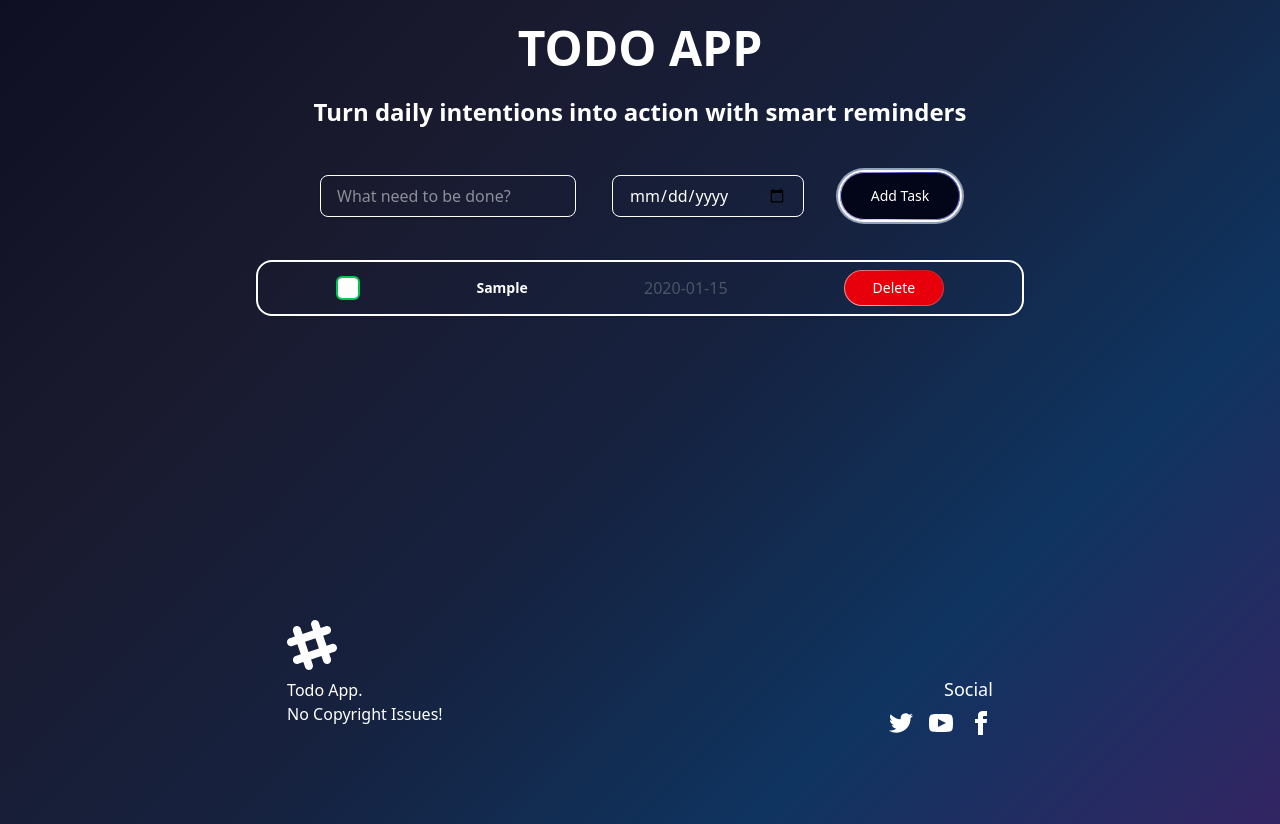
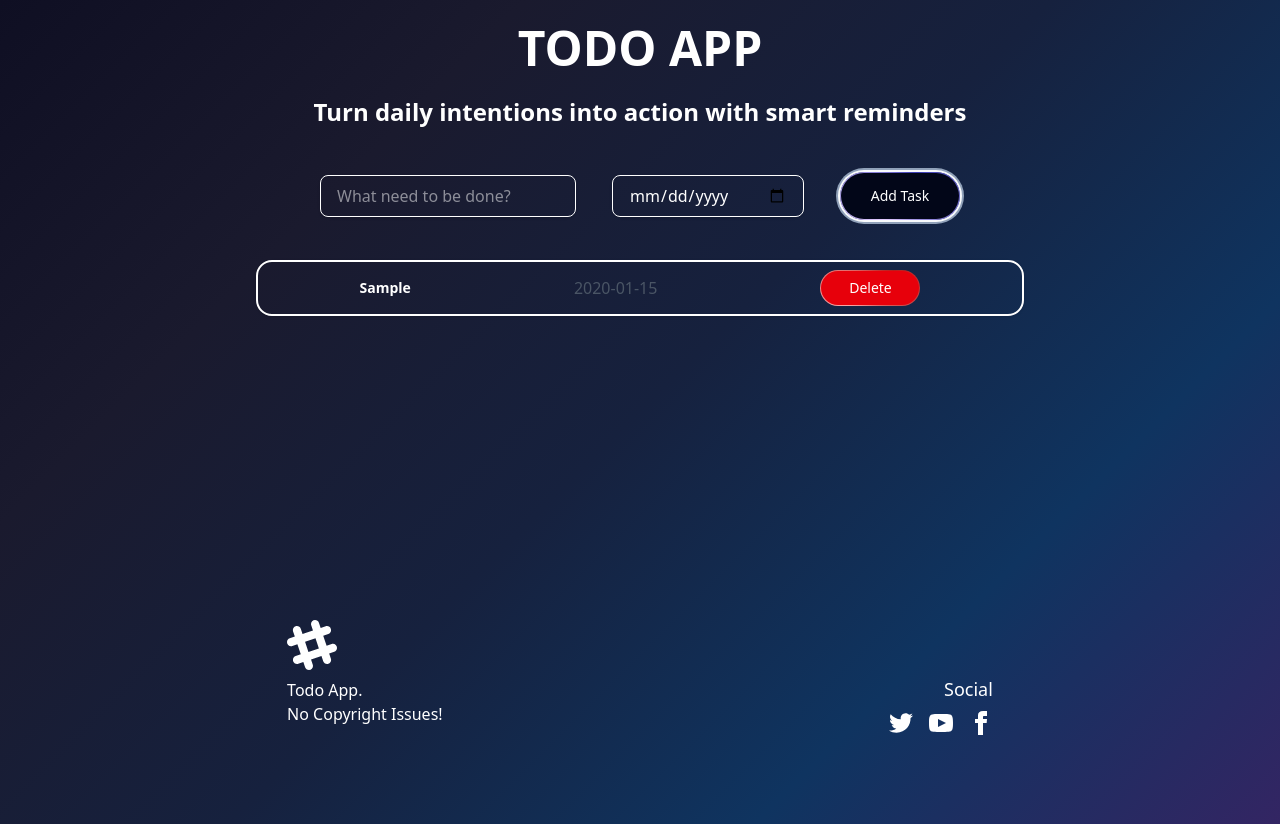
Before and after one commit to calvintakasi/Todo-App, a React (Vite) app: page / in a window 1280 px wide. Both pictures are taken after typing "Sample", "2020-01-15" into the empty fields and a click on the button "Add Task". Built offline with nearby package versions, Linux system fonts and the light colour scheme.

Commit message:
removed checkbox

```diff
--- a/src/components/TodoItems.jsx
+++ b/src/components/TodoItems.jsx
@@ -3,24 +3,6 @@ function TodoItems({ todoName, todoDate, id, handleDelete }) {
     <>
       <div className="flex justify-center">
         <div className="  card card-side bg-base-100 shadow-sm flex w-3xl h-14 mt-10 mb  border-2 justify-around p-5 rounded-2xl text-lg items-center">
-          <input id="checkbox1" type="checkbox" class="hidden peer" />
-          <label
-            for="checkbox1"
-            class="relative flex items-center justify-center p-1 peer-checked:before:hidden before:block before:absolute before:w-full before:h-full before:bg-white w-6 h-6 cursor-pointer border-2 border-green-500 rounded-md overflow-hidden"
-          >
-            <svg
-              xmlns="http://www.w3.org/2000/svg"
-              class="w-full fill-green-500"
-              viewBox="0 0 520 520"
-            >
-              <path
-                d="M79.423 240.755a47.529 47.529 0 0 0-36.737 77.522l120.73 147.894a43.136 43.136 0 0 0 36.066 16.009c14.654-.787 27.884-8.626 36.319-21.515L486.588 56.773a6.13 6.13 0 0 1 .128-.2c2.353-3.613 1.59-10.773-3.267-15.271a13.321 13.321 0 0 0-19.362 1.343q-.135.166-.278.327L210.887 328.736a10.961 10.961 0 0 1-15.585.843l-83.94-76.386a47.319 47.319 0 0 0-31.939-12.438z"
-                data-name="7-Check"
-                data-original="#000000"
-              />
-            </svg>
-          </label>
-
           <div className="name font-semibold text-base sm:text-sm">
             {todoName}
           </div>
```
